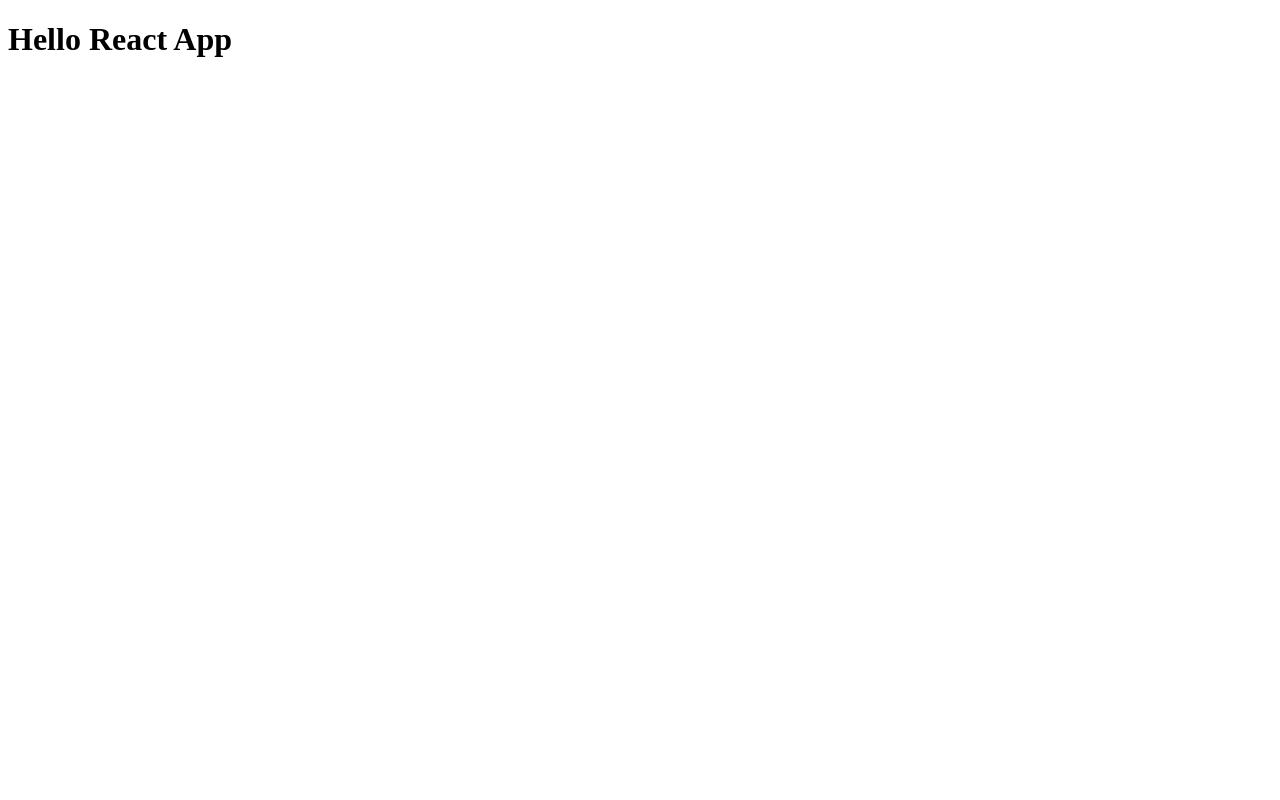
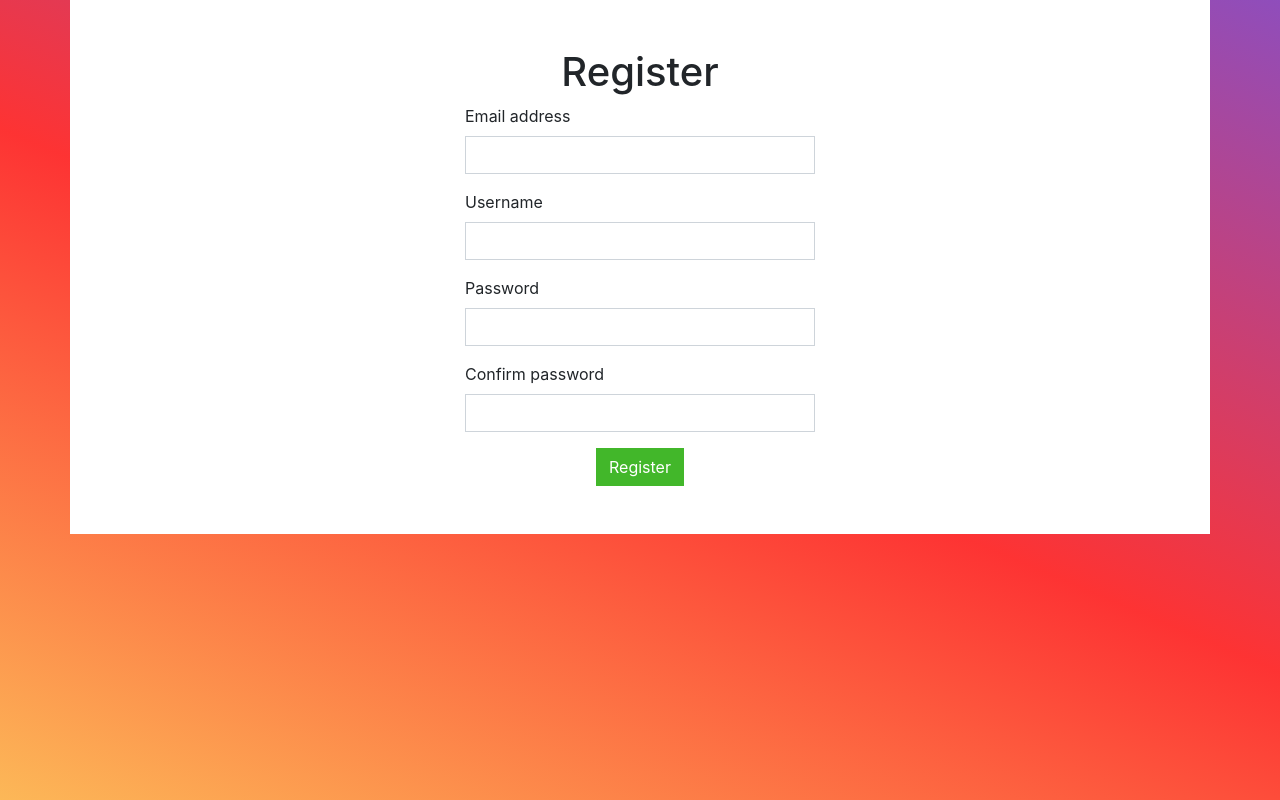
Before and after one commit to dhakalsamundra/chat-application, a React (Create React App) app in the folder client/: page / in a window 1280 px wide. Built offline with nearby package versions, Linux system fonts and the light colour scheme; the HTML template or start-up script is replaced by a standard one.

Commit message:
add provider and register page

```diff
--- a/client/src/App.js
+++ b/client/src/App.js
@@ -1,8 +1,17 @@
+import { Container } from "react-bootstrap";
+
+import ApolloProvider from "./ApolloProvider";
+
+import "./App.scss";
+import Register from "./pages/Register";
+
 function App() {
   return (
-    <div className="App">
-      <h1>Hello React App</h1>
-    </div>
+    <ApolloProvider>
+      <Container>
+        <Register />
+      </Container>
+    </ApolloProvider>
   );
 }
 
```
